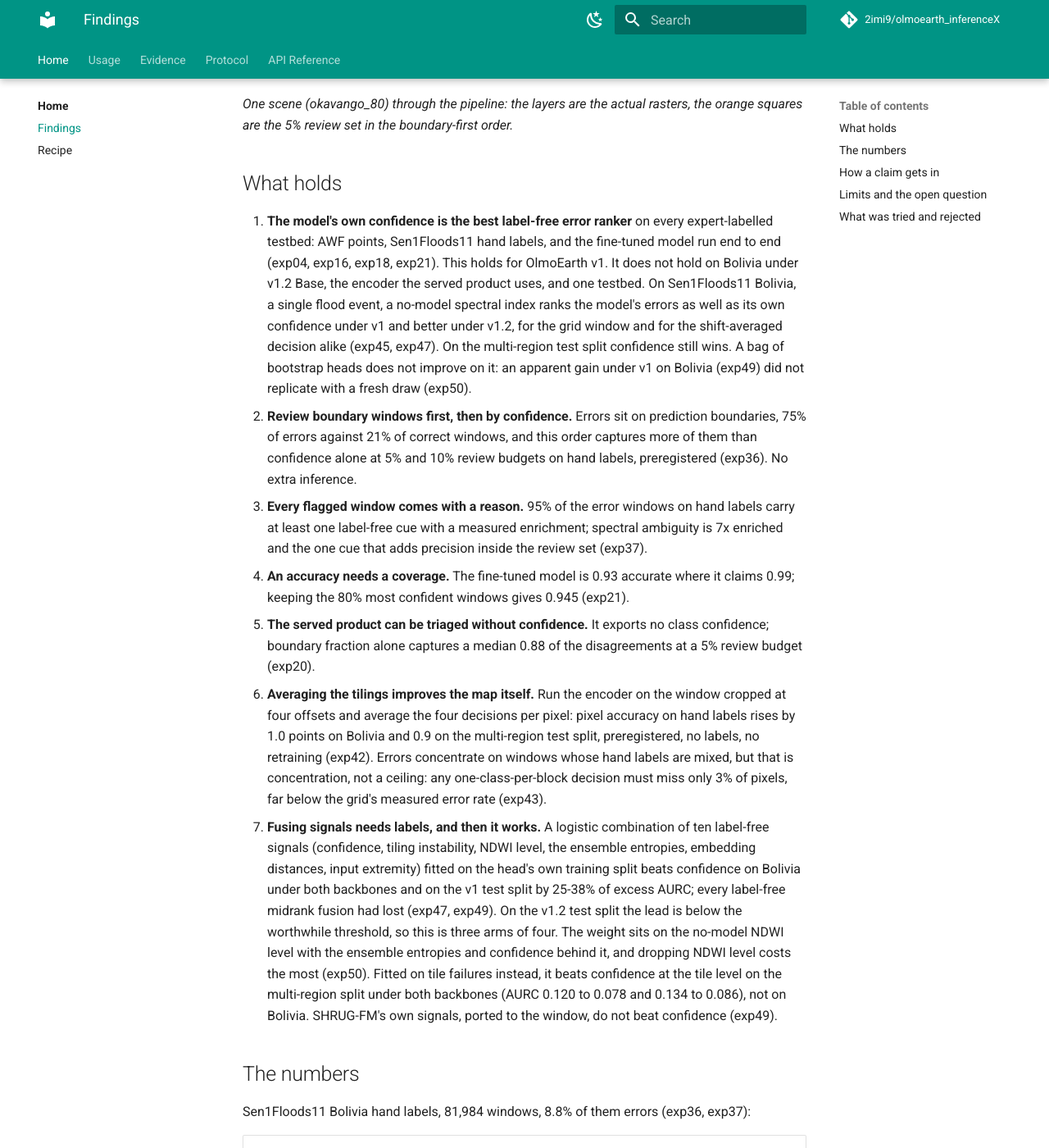
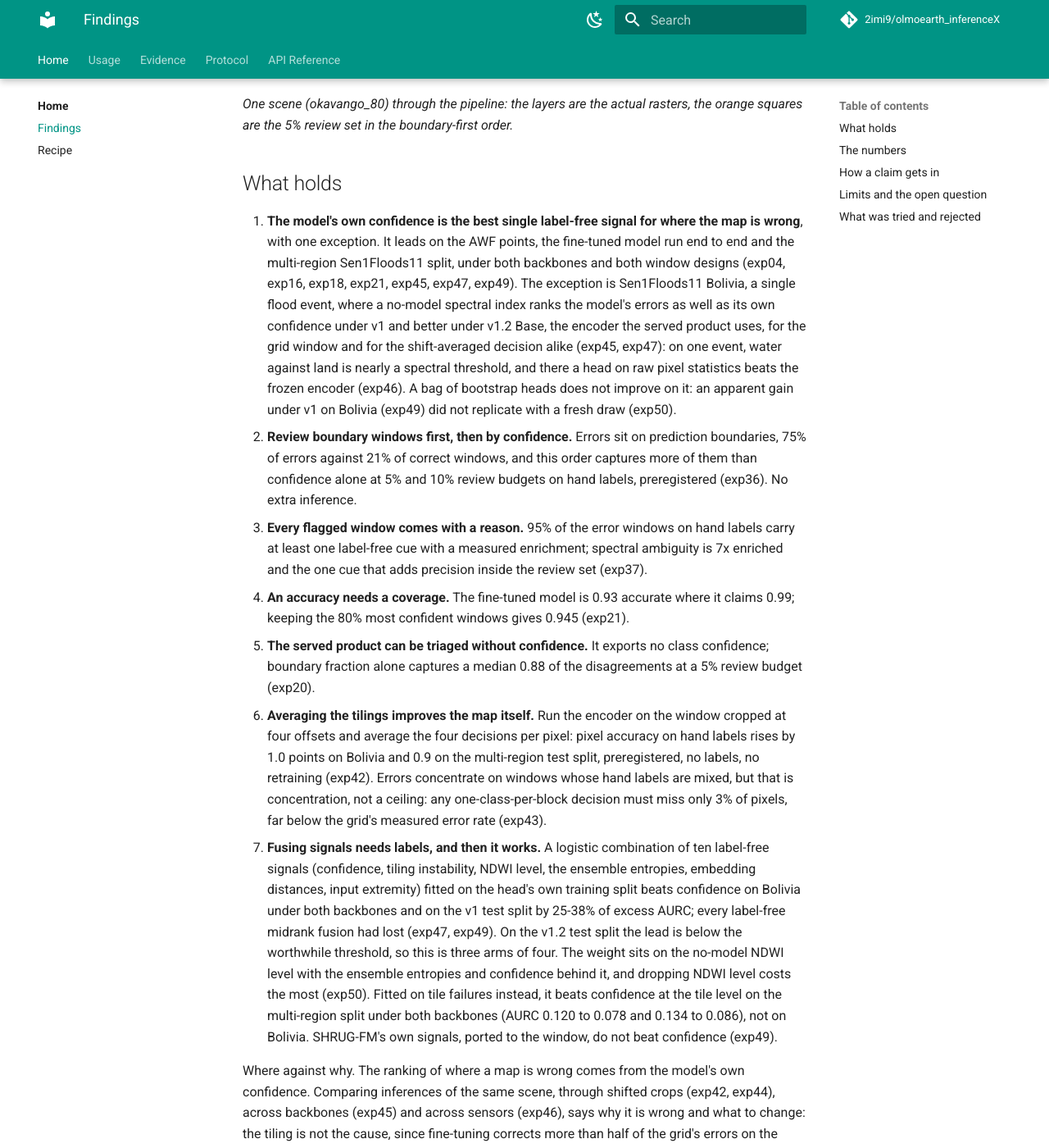
Before and after one commit to 2imi9/olmoearth_inferenceX, an MkDocs documentation site: the page built from docs/Findings.md, in a window 1280 px wide and 1400 px high, scrolled down 712 px. Shown: the whole window at 82% size. Built offline with MkDocs 1.6.1 and Material for MkDocs 9.7.7, drawn with Linux system fonts in a browser that asks for light colours; comment, search, counter and statistics services are not loaded; some of the changed text lies outside the part shown.

Commit message:
docs aligned with the Ai2 update: README and index gain the fifth capability (comparing inferences says why, not where); Findings 1 reworded to 'best single signal for where the map is wrong, with one exception' and the where-against-why paragraph added, limits paragraph names both hand-label testbeds; exp49's bag sentence marked as not replicated; roadmap asks now the FT-LCC model on the Hub or a confidence band for bands 4-5, and item 10 queues exp51 (Ai2's own S1 probe under this protocol); overview figure belief 1 no longer says 'every testbed', rebuilt

```diff
--- a/docs/Findings.md
+++ b/docs/Findings.md
@@ -10,15 +10,17 @@ file under `exp/out/`; the per-experiment detail is in the
 
 ## What holds
 
-1. **The model's own confidence is the best label-free error ranker** on
-   every expert-labelled testbed: AWF points, Sen1Floods11 hand labels, and
-   the fine-tuned model run end to end (exp04, exp16, exp18, exp21). This
-   holds for OlmoEarth v1. It does not hold on Bolivia under v1.2 Base, the
-   encoder the served product uses, and one testbed. On Sen1Floods11
-   Bolivia, a single flood event, a no-model spectral index ranks the
+1. **The model's own confidence is the best single label-free signal for
+   where the map is wrong**, with one exception. It leads on the AWF points,
+   the fine-tuned model run end to end and the multi-region Sen1Floods11
+   split, under both backbones and both window designs (exp04, exp16,
+   exp18, exp21, exp45, exp47, exp49). The exception is Sen1Floods11
+   Bolivia, a single flood event, where a no-model spectral index ranks the
    model's errors as well as its own confidence under v1 and better under
-   v1.2, for the grid window and for the shift-averaged decision alike
-   (exp45, exp47). On the multi-region test split confidence still wins.
+   v1.2 Base, the encoder the served product uses, for the grid window and
+   for the shift-averaged decision alike (exp45, exp47): on one event,
+   water against land is nearly a spectral threshold, and there a head on
+   raw pixel statistics beats the frozen encoder (exp46).
    A bag of bootstrap heads does not improve on it: an apparent gain under
    v1 on Bolivia (exp49) did not replicate with a fresh draw (exp50).
 2. **Review boundary windows first, then by confidence.** Errors sit on
@@ -56,6 +58,15 @@ file under `exp/out/`; the per-experiment detail is in the
    split under both backbones (AURC 0.120 to 0.078 and 0.134 to 0.086), not on
    Bolivia. SHRUG-FM's own signals, ported to the window, do not beat
    confidence (exp49).
+
+Where against why. The ranking of where a map is wrong comes from the
+model's own confidence. Comparing inferences of the same scene, through
+shifted crops (exp42, exp44), across backbones (exp45) and across sensors
+(exp46), says why it is wrong and what to change: the tiling is not the
+cause, since fine-tuning corrects more than half of the grid's errors on the
+same windows (exp21) and reading Sentinel-1 instead of Sentinel-2 moves the
+error set twice as far as swapping the encoder (exp46); the sensor is the
+largest lever and the backbone the smallest.
 
 ## The numbers
 
@@ -111,9 +122,10 @@ The full rules are in the [protocol](method/protocol.md).
 
 ## Limits and the open question
 
-The hand-label testbed is one flood event scored with a linear probe, and
-the fine-tuned model contributes 41 errors in 344 windows, so the gains
-above are real but small and replicated on one region. Tiling instability
+The hand-label testbeds are one flood event (Bolivia) and a multi-region
+split of the same dataset, both scored with a linear probe, and the
+fine-tuned model contributes 41 errors in 344 windows, so the gains above
+are real but small, and every Bolivia exception is one event. Tiling instability
 wins 26 of 27 scenes and 8 of 8 rivers against the WorldCover map yet not
 on hand labels; the decisive test needs adjudicated cells on the eight
 rivers ([issue 2](https://github.com/2imi9/olmoearth_inferenceX/issues/2)).
```
Also changed, not shown: README.md (+3 -0 lines), docs/figures/tikz/README.md (+1 -1 lines), docs/index.md (+3 -0 lines), docs/plan/roadmap.md (+18 -5 lines), docs/results/comparisons.md (+5 -4 lines), 3 other files.
